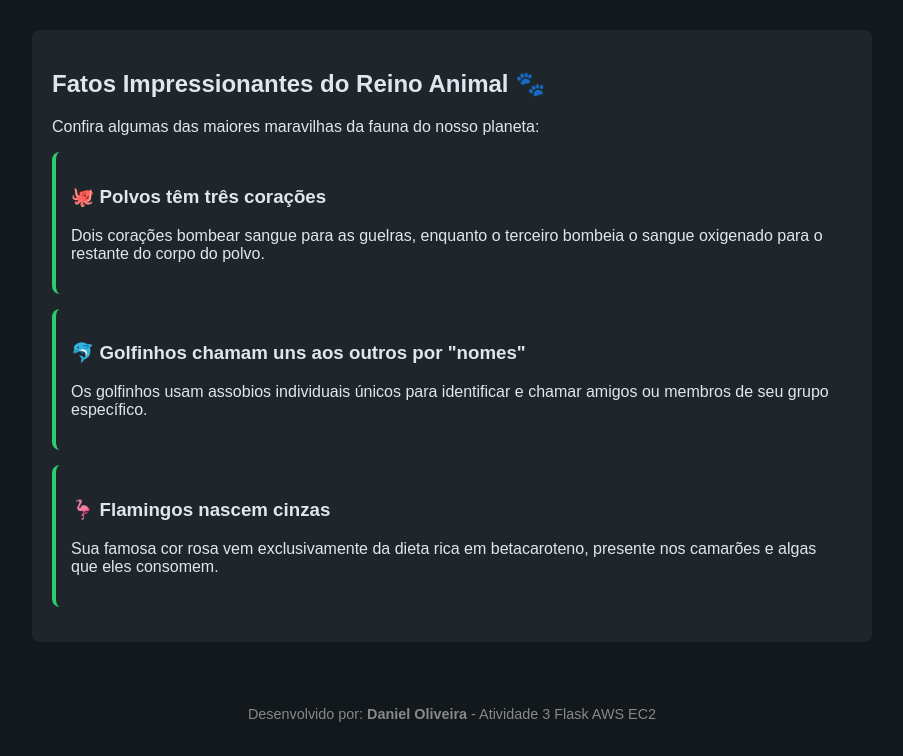
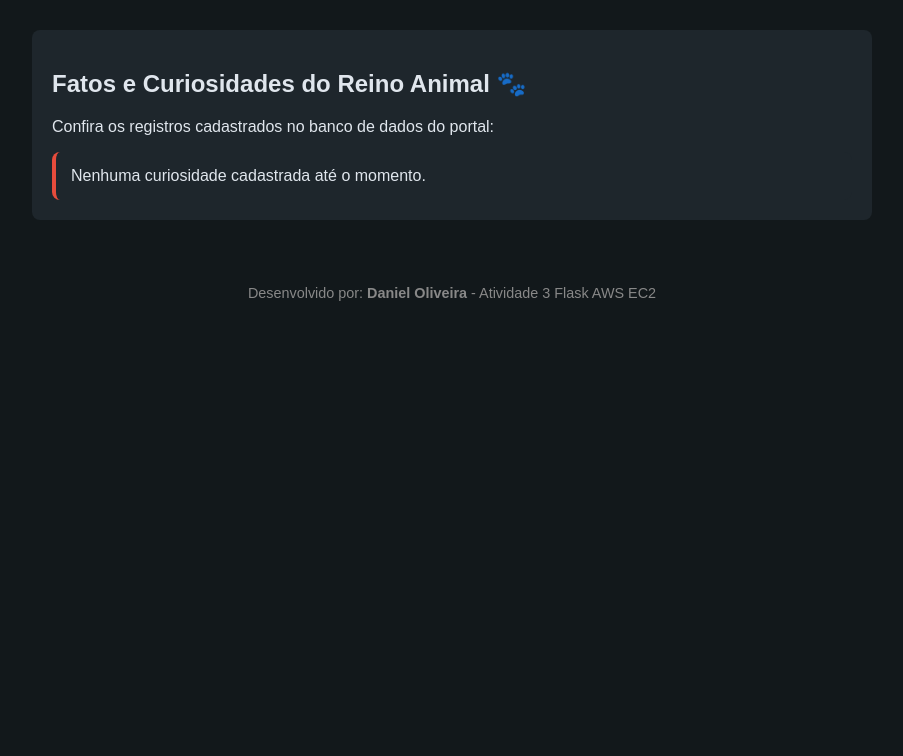
Before and after one commit to oliveiraalexandredaniel-lgtm/meu_projeto, a Flask app: template templates/curiosidades.html in a window 1280 px wide. Shown: the part 129-885 px from the top of the page, without its empty margins (188-1091 px from the left). After the commit the page ends 430 px from the top, so only its background shows below. Run offline with Flask 3, Linux system fonts and the light colour scheme; the template is opened without the code that fills it, so the values that code supplies are empty.

Commit message:
Refactor curiosidades section to use dynamic content

```diff
--- a/templates/curiosidades.html
+++ b/templates/curiosidades.html
@@ -3,21 +3,26 @@
 {% block title %}Curiosidades - Reino Animal{% endblock %}
 
 {% block content %}
-<h2>Fatos Impressionantes do Reino Animal 🐾</h2>
-<p>Confira algumas das maiores maravilhas da fauna do nosso planeta:</p>
+<h2>Fatos e Curiosidades do Reino Animal 🐾</h2>
+<p>Confira os registros cadastrados no banco de dados do portal:</p>
 
-<div style="background-color: #1e262c; padding: 15px; border-radius: 8px; margin-bottom: 15px; border-left: 4px solid #2ecc71;">
-    <h3>🐙 Polvos têm três corações</h3>
-    <p>Dois corações bombear sangue para as guelras, enquanto o terceiro bombeia o sangue oxigenado para o restante do corpo do polvo.</p>
-</div>
-
-<div style="background-color: #1e262c; padding: 15px; border-radius: 8px; margin-bottom: 15px; border-left: 4px solid #2ecc71;">
-    <h3>🐬 Golfinhos chamam uns aos outros por "nomes"</h3>
-    <p>Os golfinhos usam assobios individuais únicos para identificar e chamar amigos ou membros de seu grupo específico.</p>
-</div>
-
-<div style="background-color: #1e262c; padding: 15px; border-radius: 8px; margin-bottom: 15px; border-left: 4px solid #2ecc71;">
-    <h3>🦩 Flamingos nascem cinzas</h3>
-    <p>Sua famosa cor rosa vem exclusivamente da dieta rica em betacaroteno, presente nos camarões e algas que eles consomem.</p>
-</div>
+{% if curiosidades %}
+    {% for item in curiosidades %}
+    <div style="background-color: #1e262c; padding: 15px; border-radius: 8px; margin-bottom: 15px; border-left: 4px solid #2ecc71;">
+        <h3 style="margin-top: 0; color: #2ecc71;">
+            {{ item.titulo or 'Sem título' }}
+            {% if item.categoria %}
+                <span style="font-size: 0.8rem; background: #3a4651; color: #fff; padding: 2px 8px; border-radius: 4px; float: right;">{{ item.categoria }}</span>
+            {% endif %}
+        </h3>
+        <p><strong>Autor:</strong> {{ item.nome }} ({{ item.email }})</p>
+        <p>{{ item.mensagem }}</p>
+        <small style="color: #888;">Enviado em: {{ item.data_envio }}</small>
+    </div>
+    {% endfor %}
+{% else %}
+    <div style="background-color: #1e262c; padding: 15px; border-radius: 8px; border-left: 4px solid #e74c3c;">
+        <p style="margin: 0;">Nenhuma curiosidade cadastrada até o momento.</p>
+    </div>
+{% endif %}
 {% endblock %}
```
